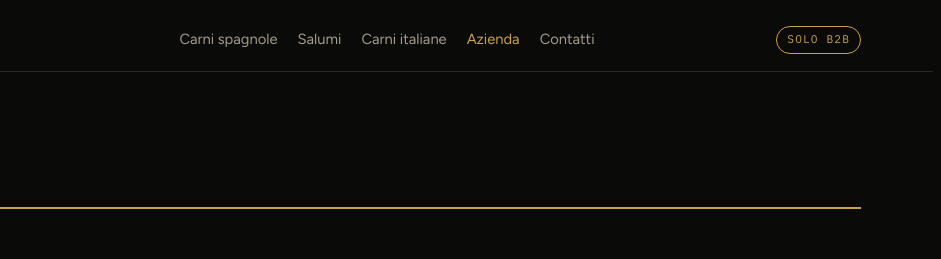
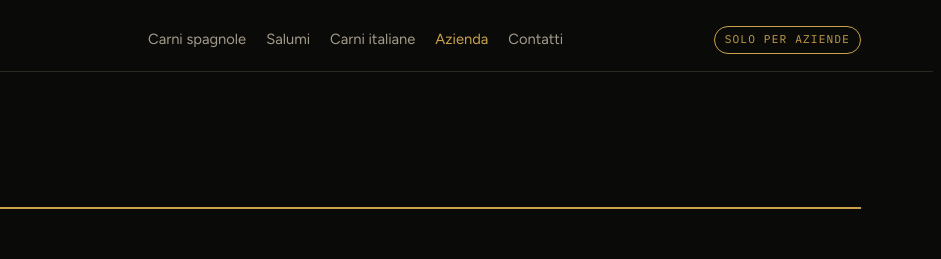
Before and after one commit to cristanexim-cmyk/cristianluxuryselection-website, a plain HTML site: page azienda.html in a window 1280 px wide. Shown: the top 259 px of the page, 339-1280 px from the left. Drawn offline with nearby package versions, Linux system fonts and the light colour scheme.

Commit message:
Solo per aziende al posto di Solo B2B

```diff
--- a/azienda.html
+++ b/azienda.html
@@ -28,7 +28,7 @@
     <nav class="menu" id="menu" aria-label="Sezioni">
       <a href="carni-spagnole.html">Carni spagnole</a><a href="salumi-iberici.html">Salumi</a><a href="carni-italiane.html">Carni italiane</a><a href="azienda.html" aria-current="page">Azienda</a><a href="contatti.html">Contatti</a>
     </nav>
-    <span class="pill">Solo B2B</span>
+    <span class="pill">Solo per aziende</span>
     <button class="menu-btn" type="button" aria-expanded="false" aria-controls="menu" aria-label="Apri il menu"><span></span><span></span><span></span></button>
   </div>
 </header>
```
Also changed, not shown: carni-italiane.html (+1 -1 lines), carni-spagnole.html (+1 -1 lines), contatti.html (+1 -1 lines), cookie-policy.html (+1 -1 lines), index.html (+4 -4 lines), privacy-policy.html (+1 -1 lines), salumi-iberici.html (+1 -1 lines).
